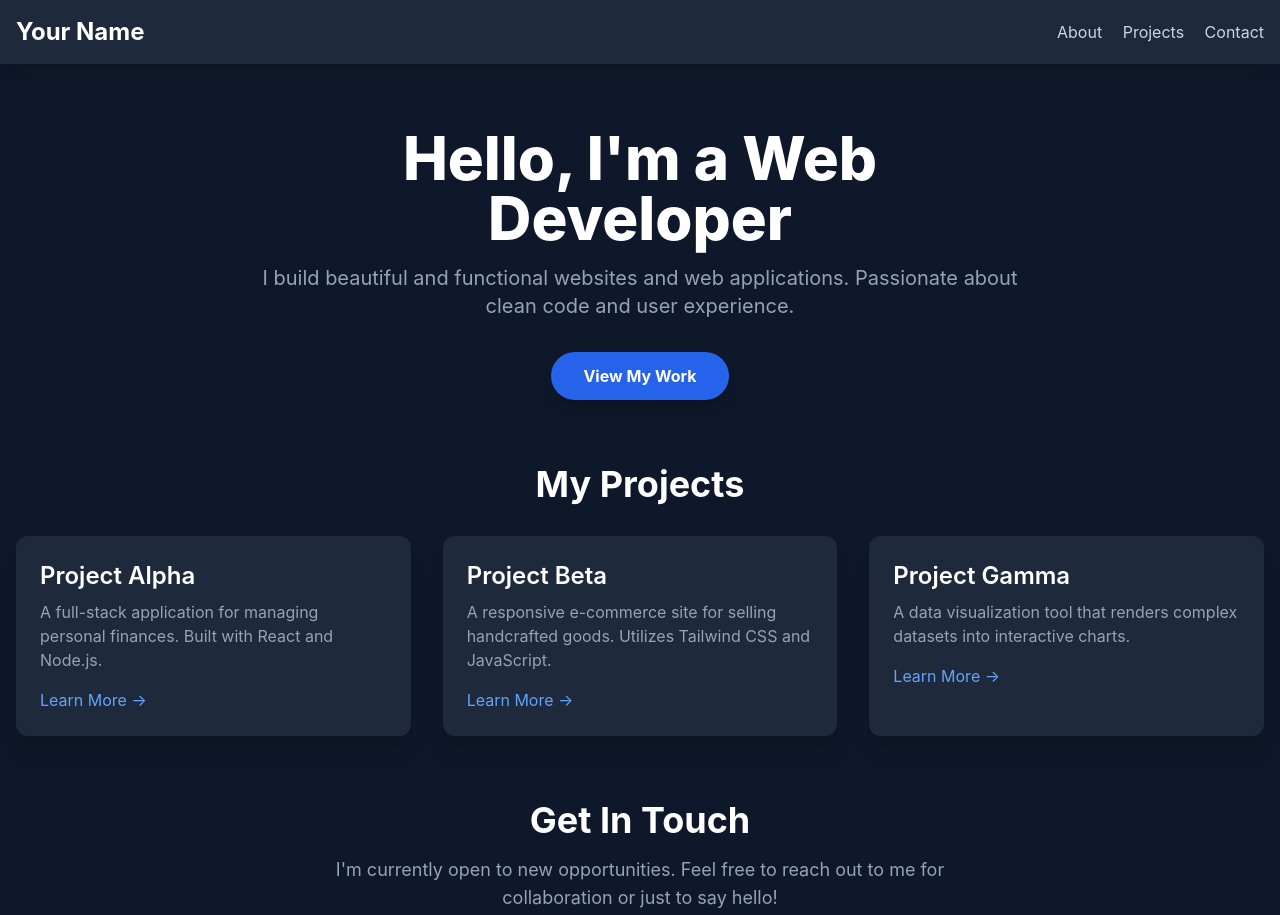
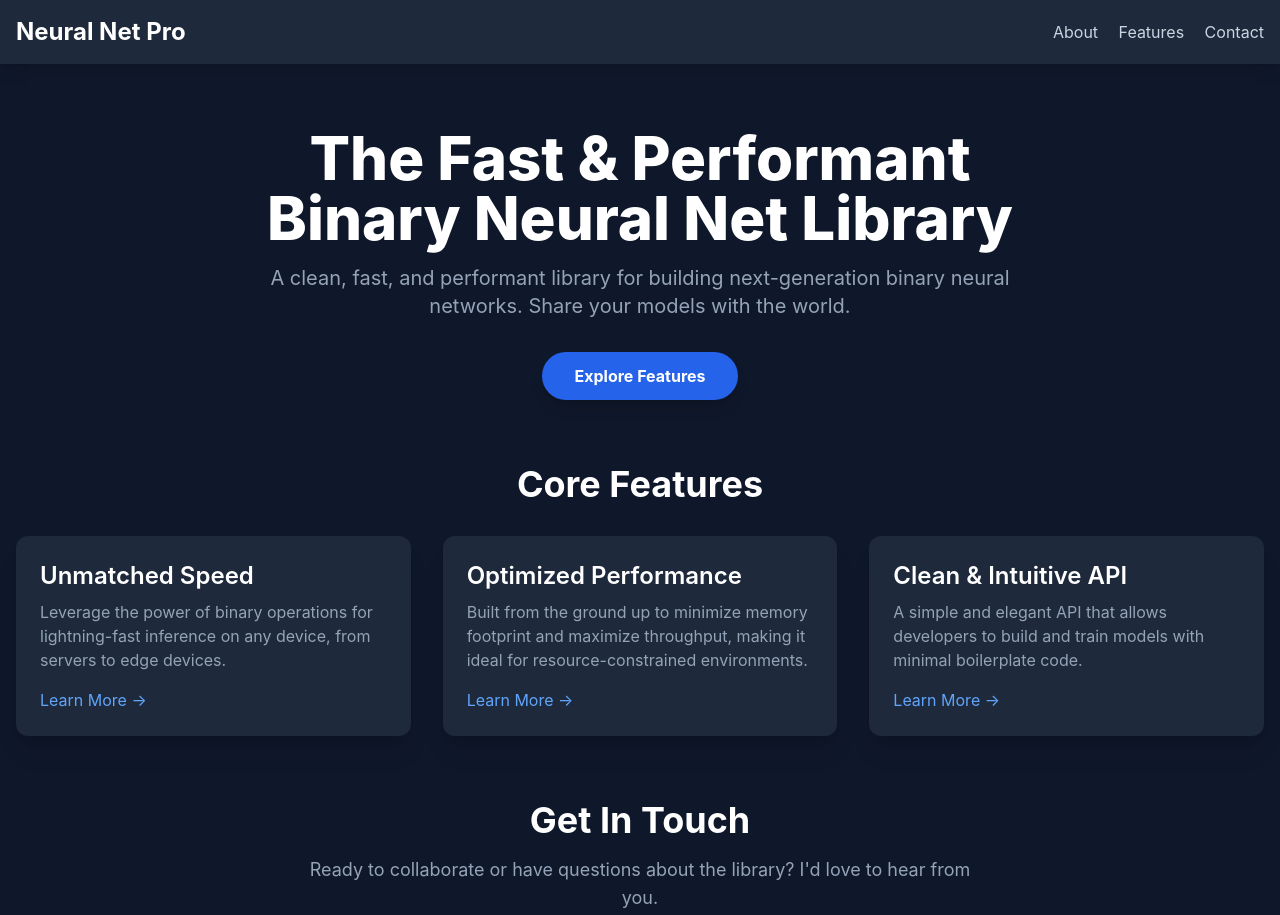
Before and after one commit to b66983262/b66983262.github.io, a plain HTML site: page index.html in a window 1280 px wide. Shown: the top 915 px of the page. Drawn offline with nearby package versions, Linux system fonts and the light colour scheme.

Commit message:
Update index.html

```diff
--- a/index.html
+++ b/index.html
@@ -3,7 +3,7 @@
 <head>
     <meta charset="UTF-8">
     <meta name="viewport" content="width=device-width, initial-scale=1.0">
-    <title>Personal Portfolio</title>
+    <title>Binary Neural Net Library</title>
     <!-- Tailwind CSS CDN for styling -->
     <script src="https://cdn.tailwindcss.com"></script>
     <style>
@@ -20,11 +20,11 @@
     <header class="bg-slate-800 shadow-lg py-4">
         <nav class="container mx-auto px-4 flex justify-between items-center">
             <!-- Logo or Name -->
-            <a href="#" class="text-2xl font-bold text-white">Your Name</a>
+            <a href="#" class="text-2xl font-bold text-white">Neural Net Pro</a>
             <!-- Navigation Links -->
             <div class="space-x-4">
                 <a href="#about" class="text-slate-300 hover:text-white transition-colors duration-300">About</a>
-                <a href="#projects" class="text-slate-300 hover:text-white transition-colors duration-300">Projects</a>
+                <a href="#features" class="text-slate-300 hover:text-white transition-colors duration-300">Features</a>
                 <a href="#contact" class="text-slate-300 hover:text-white transition-colors duration-300">Contact</a>
             </div>
         </nav>
@@ -36,43 +36,43 @@
         <section class="text-center mb-16" id="about">
             <div class="max-w-3xl mx-auto">
                 <h1 class="text-4xl md:text-6xl font-extrabold text-white mb-4">
-                    Hello, I'm a Web Developer
+                    The Fast & Performant Binary Neural Net Library
                 </h1>
                 <p class="text-lg md:text-xl text-slate-400 mb-8">
-                    I build beautiful and functional websites and web applications. Passionate about clean code and user experience.
+                    A clean, fast, and performant library for building next-generation binary neural networks. Share your models with the world.
                 </p>
                 <!-- Call to Action Button -->
-                <a href="#projects" class="inline-block bg-blue-600 text-white font-bold py-3 px-8 rounded-full shadow-lg hover:bg-blue-700 transition-colors duration-300 transform hover:scale-105">
-                    View My Work
+                <a href="#features" class="inline-block bg-blue-600 text-white font-bold py-3 px-8 rounded-full shadow-lg hover:bg-blue-700 transition-colors duration-300 transform hover:scale-105">
+                    Explore Features
                 </a>
             </div>
         </section>
 
-        <!-- Projects Section -->
-        <section class="mb-16" id="projects">
-            <h2 class="text-3xl md:text-4xl font-bold text-center text-white mb-8">My Projects</h2>
+        <!-- Features Section -->
+        <section class="mb-16" id="features">
+            <h2 class="text-3xl md:text-4xl font-bold text-center text-white mb-8">Core Features</h2>
             <div class="grid grid-cols-1 md:grid-cols-2 lg:grid-cols-3 gap-8">
-                <!-- Project Card 1 -->
+                <!-- Feature Card 1 -->
                 <div class="bg-slate-800 rounded-xl p-6 shadow-xl hover:shadow-2xl transition-shadow duration-300">
-                    <h3 class="text-2xl font-semibold text-white mb-2">Project Alpha</h3>
+                    <h3 class="text-2xl font-semibold text-white mb-2">Unmatched Speed</h3>
                     <p class="text-slate-400 mb-4">
-                        A full-stack application for managing personal finances. Built with React and Node.js.
+                        Leverage the power of binary operations for lightning-fast inference on any device, from servers to edge devices.
                     </p>
                     <a href="#" class="text-blue-400 hover:underline">Learn More &rarr;</a>
                 </div>
-                <!-- Project Card 2 -->
+                <!-- Feature Card 2 -->
                 <div class="bg-slate-800 rounded-xl p-6 shadow-xl hover:shadow-2xl transition-shadow duration-300">
-                    <h3 class="text-2xl font-semibold text-white mb-2">Project Beta</h3>
+                    <h3 class="text-2xl font-semibold text-white mb-2">Optimized Performance</h3>
                     <p class="text-slate-400 mb-4">
-                        A responsive e-commerce site for selling handcrafted goods. Utilizes Tailwind CSS and JavaScript.
+                        Built from the ground up to minimize memory footprint and maximize throughput, making it ideal for resource-constrained environments.
                     </p>
                     <a href="#" class="text-blue-400 hover:underline">Learn More &rarr;</a>
                 </div>
-                <!-- Project Card 3 -->
+                <!-- Feature Card 3 -->
                 <div class="bg-slate-800 rounded-xl p-6 shadow-xl hover:shadow-2xl transition-shadow duration-300">
-                    <h3 class="text-2xl font-semibold text-white mb-2">Project Gamma</h3>
+                    <h3 class="text-2xl font-semibold text-white mb-2">Clean & Intuitive API</h3>
                     <p class="text-slate-400 mb-4">
-                        A data visualization tool that renders complex datasets into interactive charts.
+                        A simple and elegant API that allows developers to build and train models with minimal boilerplate code.
                     </p>
                     <a href="#" class="text-blue-400 hover:underline">Learn More &rarr;</a>
                 </div>
@@ -83,7 +83,7 @@
         <section id="contact" class="text-center">
             <h2 class="text-3xl md:text-4xl font-bold text-white mb-4">Get In Touch</h2>
             <p class="text-lg text-slate-400 mb-8 max-w-2xl mx-auto">
-                I'm currently open to new opportunities. Feel free to reach out to me for collaboration or just to say hello!
+                Ready to collaborate or have questions about the library? I'd love to hear from you.
             </p>
             <a href="mailto:youremail@example.com" class="inline-block bg-white text-slate-800 font-bold py-3 px-8 rounded-full shadow-lg hover:bg-slate-200 transition-colors duration-300 transform hover:scale-105">
                 Say Hello
@@ -94,7 +94,7 @@
     <!-- Footer -->
     <footer class="bg-slate-900 py-6 mt-auto">
         <div class="container mx-auto px-4 text-center text-slate-500 text-sm">
-            &copy; <span id="year"></span> Your Name. All rights reserved.
+            &copy; <span id="year"></span> Neural Net Pro. All rights reserved.
         </div>
     </footer>
 
```
